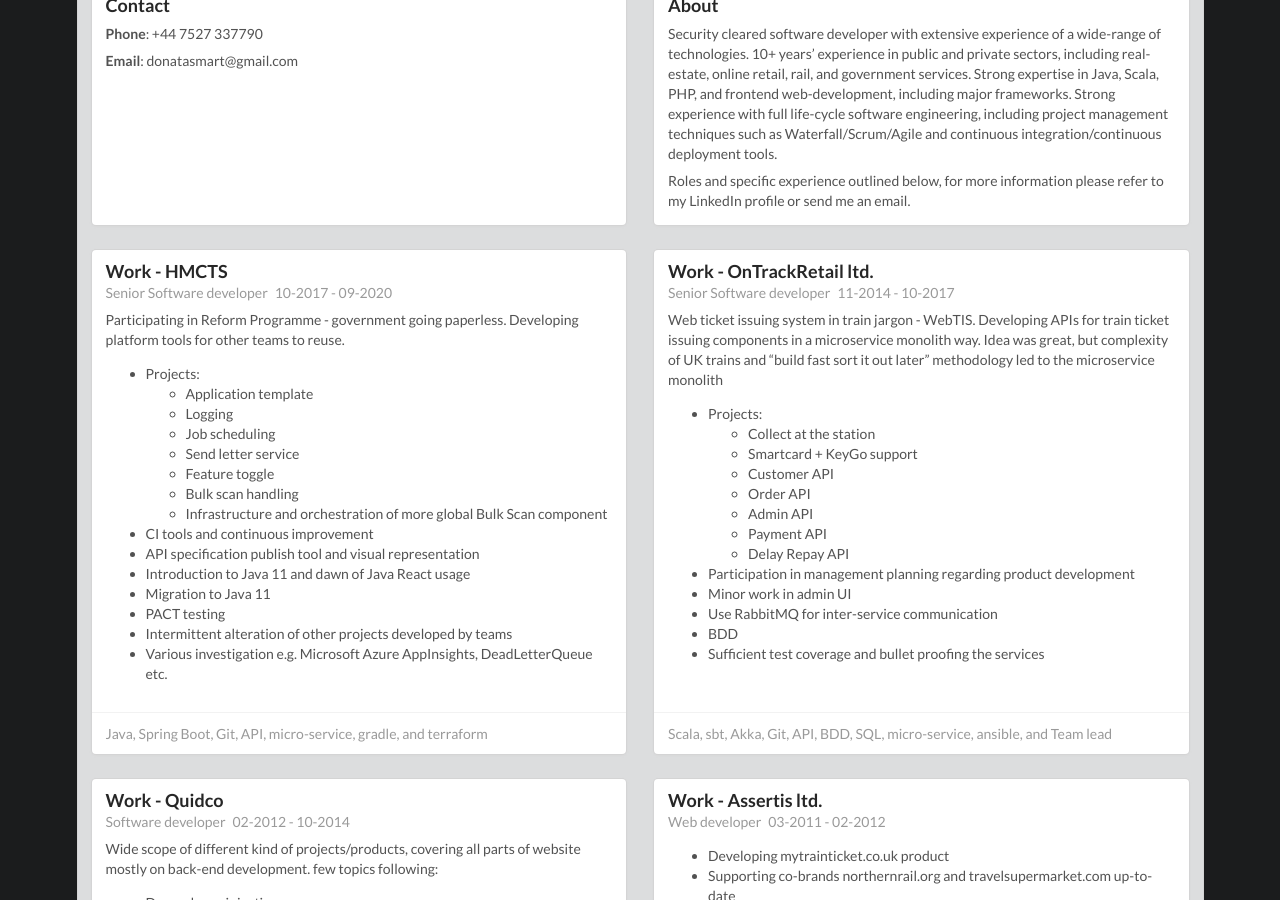
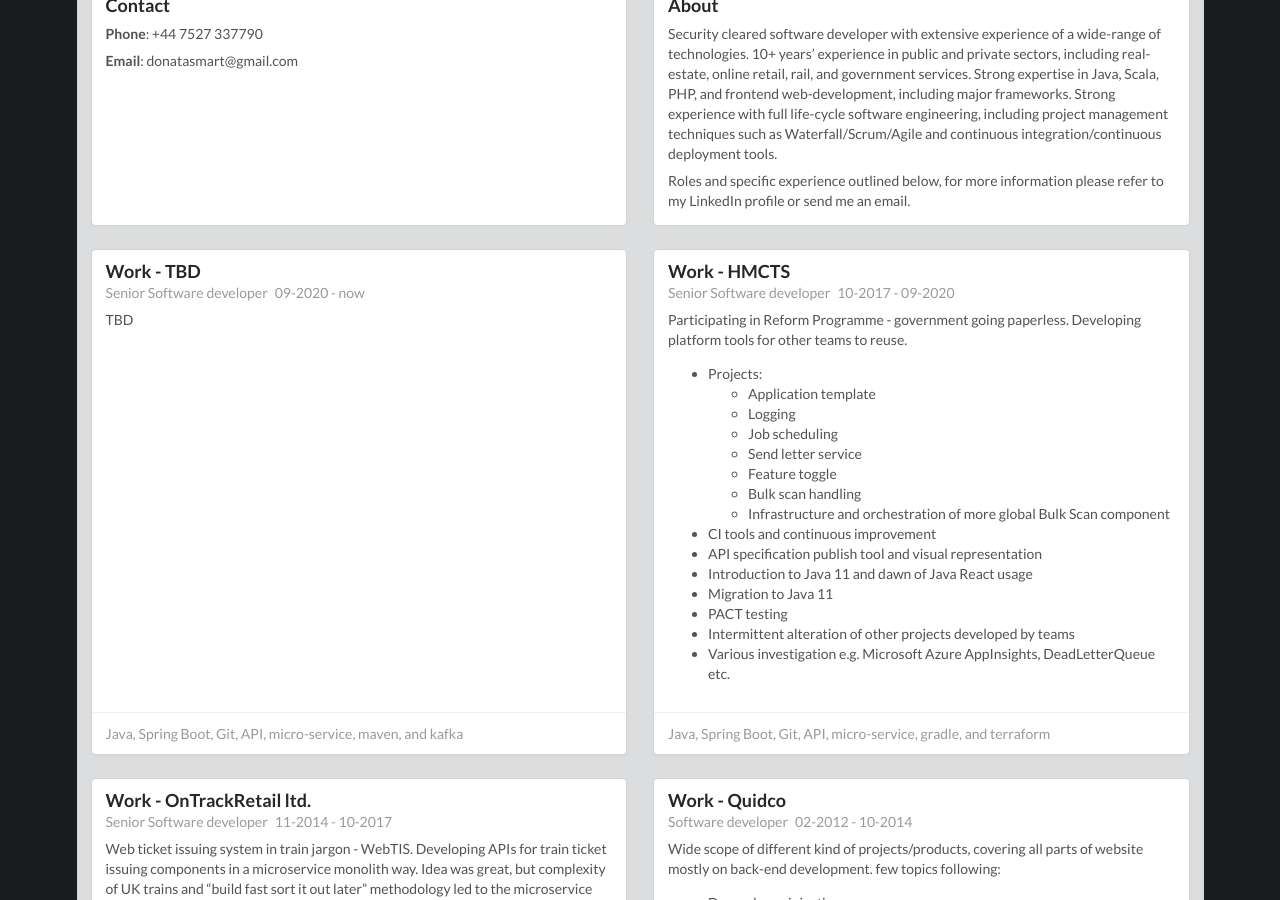
Before and after one commit to doncem/doncem.github.io, a Jekyll site: the page built from cv.html, in a window 1280 px wide and 900 px high, scrolled down 248 px. Built offline with Jekyll 4.4.1, drawn with Linux system fonts in a browser that asks for light colours; nearby versions of some CDN libraries.

Commit message:
Udate pages

```diff
--- a/_data/cv.yml
+++ b/_data/cv.yml
@@ -11,6 +11,20 @@
 
   Roles and specific experience outlined below, for more information please refer to my LinkedIn profile or send me an email.
 work:
+  - place: TBD
+    position: Senior Software developer
+    start: 09-2020
+    end: now
+    description: |
+      TBD
+    tags:
+      - Java
+      - Spring Boot
+      - Git
+      - API
+      - micro-service
+      - maven
+      - kafka
   - place: HMCTS
     position: Senior Software developer
     start: 10-2017
--- a/index.html
+++ b/index.html
@@ -31,6 +31,7 @@
             <li>Also a husband!</li>
             <li>Going contracting</li>
             <li>Getting my first car and drive after 6y of absence (oh boy what a challange it was. In UK!)</li>
+            <li>Back and forward: now back in Lithuania</li>
           </ul>
         </div>
       </div>
@@ -48,7 +49,7 @@
           <div class="ui tertiary attached segment">
             <p>To be summarised...</p>
           </div>
-          <div class="ui inverted top attached header">HM Courts &amp; Tribunals Service<div class="sub header">(October 2017 - September 2020)</div></div>
+          <div class="ui inverted attached header">HM Courts &amp; Tribunals Service<div class="sub header">(October 2017 - September 2020)</div></div>
           <div class="ui tertiary attached segment">
             <p>Mainly Java</p>
             <p>Multi-microserviced APIs</p>
```
